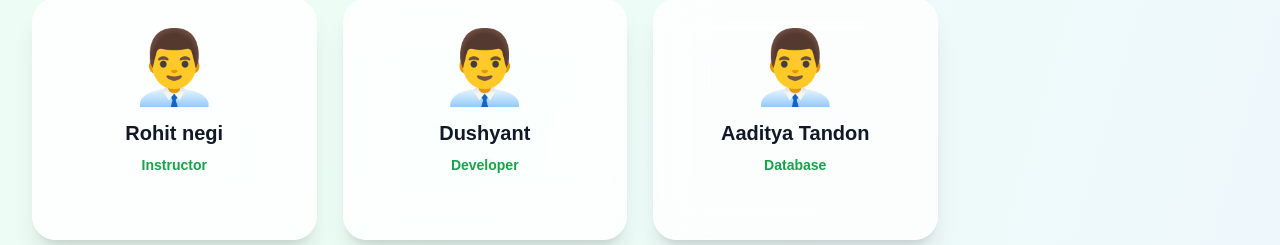
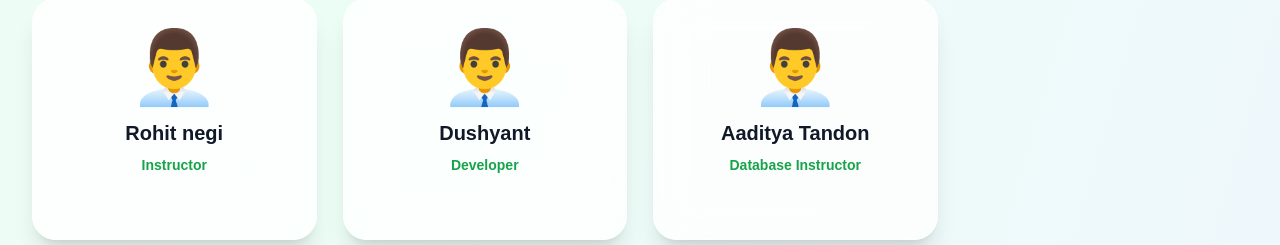
Before and after one commit to Dushyant778/ecofarm, a React (Vite) app: page /About in a window 1280 px wide. Shown: the part 3011-3256 px from the top of the page. Built offline with nearby package versions, Linux system fonts and the light colour scheme; no server answers.

Commit message:
Update About.jsx

```diff
--- a/src/components/About.jsx
+++ b/src/components/About.jsx
@@ -122,7 +122,7 @@ export default function About() {
         },
         {
             name: "Aaditya Tandon",
-            role: "Database",
+            role: "Database Instructor",
             image: "👨‍💼",
             bio: "",
             linkedin: "#",
```
